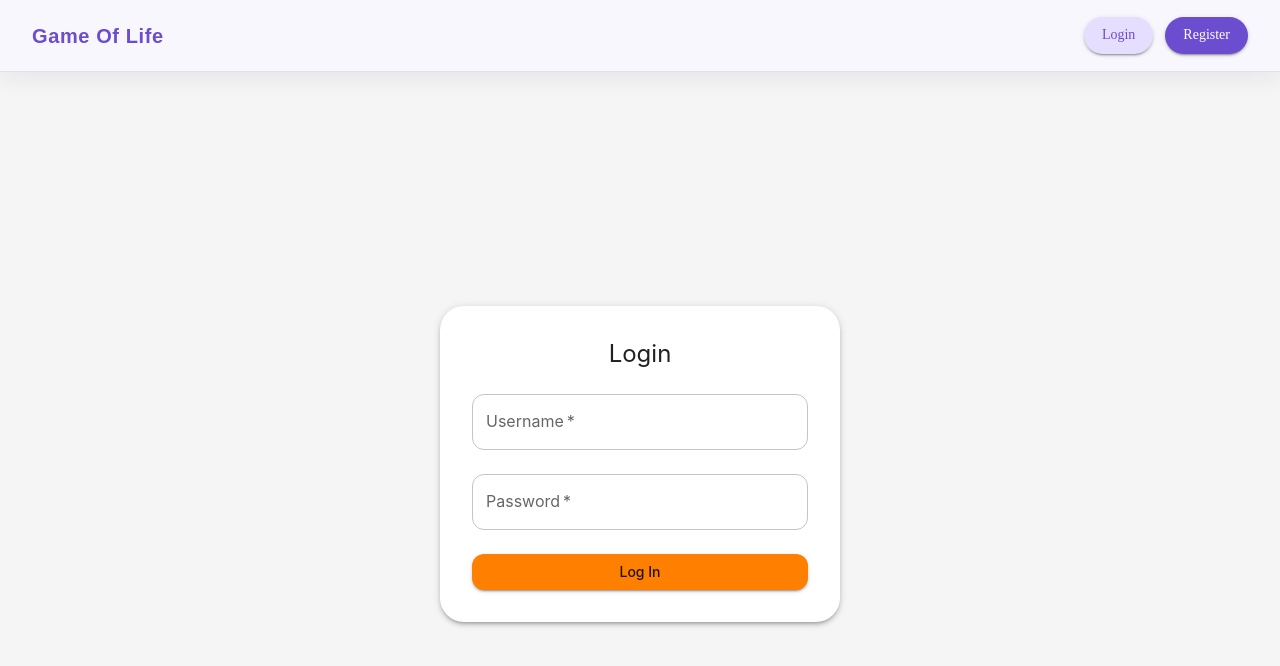
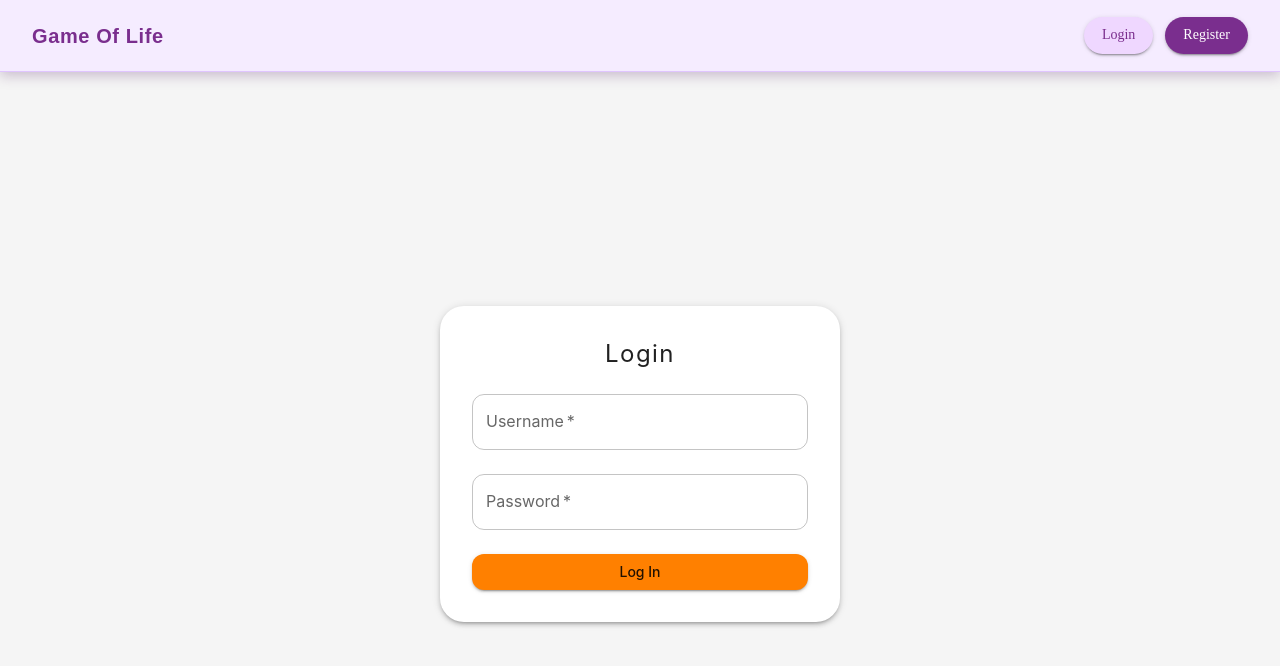
Before and after one commit to AmineSaoudi/game-of-life, a React app in the folder frontend/: page /login in a window 1280 px wide. Shown: the top 666 px of the page. Built offline with nearby package versions, Linux system fonts and the light colour scheme; the HTML template or start-up script is replaced by a standard one.

Commit message:
Saving changes to landing page and theme.css

```diff
--- a/frontend/src/pages/landingpageFolder/MainTitle.jsx
+++ b/frontend/src/pages/landingpageFolder/MainTitle.jsx
@@ -5,29 +5,30 @@ const MainTitle = () => {
   return (
     <Box
       sx={{
-        position: "fixed",
-        bottom: 330,
-        right: 150,
-        zIndex: 10,
+        background: "#F4E6FF",
+        border: "3px solid #9049A4",
+        borderRadius: "20px",
+        padding: "20px 28px",
+        boxShadow: "0px 6px 15px rgba(77, 27, 91, 0.25)",
+        display: "flex",
+        justifyContent: "center",
+        alignItems: "center",
       }}
     >
       <Typography
         variant="h1"
         sx={{
-          fontFamily: "Poppins, sans-serif",
-          fontSize: { xs: "2.2rem", md: "3.4rem", lg: "4rem" },
-          fontWeight: 700,
-          letterSpacing: "0.05em",
-          lineHeight: 1.1,
-          textAlign: { xs: "left", md: "right" },
+          fontFamily: "'Press Start 2P', cursive",
+          fontSize: { xs: "1.4rem", md: "1.9rem", lg: "2.2rem" },
+          fontWeight: 400,
+          letterSpacing: "0.07em",
+          lineHeight: 1.3,
+          textAlign: "center",
 
-          // Modern purple gradient title
-          WebkitBackgroundClip: "text",
-          backgroundClip: "text",
-          color: "var(--color-primary)",
+          color: "#7A2E8E",
+          textShadow: "0px 3px 0px #4D1B5B",
 
-          // Softer, more elegant shadow
-          textShadow: "0 4px 12px rgba(108, 76, 207, 0.25)",
+          padding: "8px 0",
         }}
       >
         GAME OF LIFE
--- a/frontend/src/pages/landingpageFolder/landingpage.jsx
+++ b/frontend/src/pages/landingpageFolder/landingpage.jsx
@@ -1,3 +1,4 @@
+// LandingPage.jsx
 import React from 'react';
 import styles from "./landingpage.module.css";
 import { Box } from '@mui/material';
@@ -10,6 +11,8 @@ import MainTitle from './MainTitle.jsx';
 const LandingPage = () => {
   return (
     <Box className={styles.pageWrapper}>
+      {/* Retro main card container */}
+      <Box className={styles.mainCard}>
         <Box className={styles.mainContent}>
           {/* Left column: tasks & habits */}
           <Box className={styles.leftColumn}>
@@ -29,6 +32,7 @@ const LandingPage = () => {
           <MotivationQuote />
         </Box>
       </Box>
+    </Box>
   );
 };
 
--- a/frontend/src/pages/landingpageFolder/landingpage.module.css
+++ b/frontend/src/pages/landingpageFolder/landingpage.module.css
@@ -1,10 +1,24 @@
 .pageWrapper {
   min-height: 100vh;
   padding: 32px 48px;
-  /* Purple-ish gradient background */
-  background: linear-gradient(135deg, #d7afff 0%, #b29dff 30%, #dcd4ff 65%, #eac5ff 100%);
+  display: flex;
+  justify-content: center;
+  align-items: center;
+  background: linear-gradient(180deg, #fbfbfd 0%, #e1cffc 100%);
+}
+
+/* Big central retro card */
+.mainCard {
+  width: 100%;
+  max-width: 1200px;
+  background: #f4e6ff;
+  border-radius: 28px;
+  border: 3px solid #9049a4;
+  box-shadow: 0px 8px 20px rgba(77, 27, 91, 0.25);
+  padding: 28px 32px 32px;
   display: flex;
   flex-direction: column;
+  gap: 24px;
 }
 
 /* Main two-column area */
@@ -32,10 +46,29 @@
   align-self: flex-start;
 }
 
-/* Bottom quote centered */
+/* Bottom quote centered inside the card */
 .quoteWrapper {
-  margin-top: 32px;
+  margin-top: 8px;
   align-self: center;
   width: 100%;
   max-width: 720px;
 }
+
+/* Responsive: stack columns on smaller screens */
+@media (max-width: 960px) {
+  .pageWrapper {
+    padding: 24px 16px;
+  }
+
+  .mainCard {
+    padding: 20px 18px 24px;
+  }
+
+  .mainContent {
+    flex-direction: column;
+  }
+
+  .rightColumn {
+    max-width: none;
+  }
+}
--- a/frontend/src/styles/theme.css
+++ b/frontend/src/styles/theme.css
@@ -1,30 +1,48 @@
-/* === Game Of Life Theme === */
+/* === Game Of Life Theme (Retro Purple) === */
+
+/* Optional: import retro + clean fonts */
+@import url("https://fonts.googleapis.com/css2?family=Press+Start+2P&family=Nunito:wght@400;600;700&display=swap");
 
 /* 1. Design tokens */
 :root {
-  --color-bg: #F8F7FD;
-  --color-surface: #FFFFFF;
-  --color-primary: #6C4CCF;
-  --color-primary-dark: #5235B8;
-  --color-primary-soft: #E6DEFF;
-  --color-accent-gold: #F3B23A;
+  /* Backgrounds */
+  --color-bg: #f5ecff;
+  --color-bg-gradient: linear-gradient(180deg, #fbfbfd 0%, #e1cffc 100%);
 
-  --color-text-main: #1F1634;
-  --color-text-muted: #7A6C99;
-  --color-text-on-primary: #FFFFFF;
+  /* Surfaces / cards */
+  --color-surface: #f4e6ff;      /* main card bg */
+  --color-surface-soft: #f9f0ff; /* subtle panels */
 
-  --color-border-subtle: #E1DFF1;
+  /* Primary purples (taken from Tasks page) */
+  --color-primary: #7a2e8e;
+  --color-primary-dark: #5c1e72;
+  --color-primary-soft: #efd7ff;
+  --color-primary-strong: #9049a4;
 
-  --color-difficulty-1: #3BB273;
-  --color-difficulty-2: #7AC943;
-  --color-difficulty-3: #FFD447;
-  --color-difficulty-4: #FF9F40;
-  --color-difficulty-5: #E05263;
+  /* Accent */
+  --color-accent-gold: #f3b23a;
 
-  --radius-card: 16px;
+  /* Text */
+  --color-text-main: #3b214f;
+  --color-text-muted: #9a74c0;
+  --color-text-on-primary: #ffffff;
+
+  /* Borders */
+  --color-border-subtle: #e0c5ff;
+  --color-border-strong: #a66cc7;
+
+  /* Difficulty (green → red) */
+  --color-difficulty-1: #3bb273;
+  --color-difficulty-2: #7ac943;
+  --color-difficulty-3: #ffd447;
+  --color-difficulty-4: #ff9f40;
+  --color-difficulty-5: #e05263;
+
+  /* Radii / shadows – more chunky / retro cards */
+  --radius-card: 24px;
   --radius-pill: 999px;
 
-  --shadow-soft: 0 8px 20px rgba(27, 16, 76, 0.06);
+  --shadow-soft: 0px 4px 12px rgba(77, 27, 91, 0.25);
 }
 
 /* 2. Global reset-ish */
@@ -36,16 +54,22 @@
 
 body {
   margin: 0;
-  font-family: "Inter", system-ui, -apple-system, BlinkMacSystemFont, sans-serif;
+  font-family: "Nunito", system-ui, -apple-system, BlinkMacSystemFont, sans-serif;
   background-color: var(--color-bg);
+  background-image: var(--color-bg-gradient);
+  background-attachment: fixed;
   color: var(--color-text-main);
 }
 
 /* 3. Headings */
-h1, h2, h3, h4 {
-  font-family: "Poppins", system-ui, sans-serif;
-  font-weight: 600;
+h1,
+h2,
+h3,
+h4 {
+  font-family: "Press Start 2P", system-ui, sans-serif;
+  font-weight: 400;
   margin: 0;
+  letter-spacing: 0.06em;
 }
 
 /* 4. Layout helpers */
@@ -67,18 +91,20 @@ h1, h2, h3, h4 {
   position: sticky;
   top: 0;
   z-index: 50;
-  background-color: var(--color-surface);
-  border-bottom: 1px solid var(--color-border-subtle);
+  background-color: #dac1ff;
+  border-bottom: 3px solid var(--color-primary-strong);
   display: flex;
   align-items: center;
   justify-content: space-between;
   padding: 12px 32px;
+  box-shadow: 0px 4px 0px rgba(77, 27, 91, 0.3);
 }
 
 .navbar-brand {
-  font-family: "Poppins", system-ui, sans-serif;
-  font-weight: 600;
-  font-size: 20px;
+  font-family: "Press Start 2P", system-ui, sans-serif;
+  font-weight: 400;
+  font-size: 18px;
+  color: var(--color-primary-dark);
 }
 
 .navbar-links {
@@ -91,26 +117,42 @@ h1, h2, h3, h4 {
 .btn {
   border: none;
   cursor: pointer;
-  font-family: "Poppins", system-ui, sans-serif;
-  font-weight: 500;
-  border-radius: var(--radius-pill);
-  padding: 8px 20px;
-  font-size: 14px;
-  transition: background-color 0.15s ease, color 0.15s ease, box-shadow 0.15s ease;
+  font-family: "Press Start 2P", system-ui, sans-serif;
+  font-weight: 400;
+  border-radius: 18px;
+  padding: 10px 22px;
+  font-size: 10px;
+  text-transform: none;
+  letter-spacing: 0.05em;
+  transition: background-color 0.15s ease, color 0.15s ease,
+    box-shadow 0.15s ease, transform 0.15s ease;
 }
 
+/* Primary, used for strong CTAs like + Add Task */
 .btn-primary {
   background-color: var(--color-primary);
   color: var(--color-text-on-primary);
+  border: 3px solid var(--color-primary-soft);
+  box-shadow: 0px 4px 0px #4d1b5b;
 }
 
 .btn-primary:hover {
-  background-color: var(--color-primary-dark);
+  background-color: #8e3da3;
+  transform: translateY(-2px);
+  box-shadow: 0px 6px 0px #4d1b5b;
 }
 
+.btn-primary:active {
+  transform: translateY(1px);
+  box-shadow: 0px 2px 0px #4d1b5b;
+}
+
+/* Nav / secondary buttons */
 .btn-nav {
   background: transparent;
   color: var(--color-text-main);
+  border-radius: var(--radius-pill);
+  padding: 8px 18px;
 }
 
 .btn-nav:hover {
@@ -118,7 +160,7 @@ h1, h2, h3, h4 {
 }
 
 .btn-nav.active {
-  background-color: var(--color-primary);
+  background-color: var(--color-primary-strong);
   color: var(--color-text-on-primary);
 }
 
@@ -129,6 +171,7 @@ h1, h2, h3, h4 {
   border-radius: var(--radius-card);
   box-shadow: var(--shadow-soft);
   padding: 20px 24px;
+  border: 2px solid var(--color-border-strong);
 }
 
 /* Spacing utility */
@@ -145,19 +188,20 @@ h1, h2, h3, h4 {
   padding: 4px 12px;
   border-radius: var(--radius-pill);
   background-color: var(--color-primary-soft);
-  color: var(--color-primary);
-  font-family: "Poppins", system-ui, sans-serif;
+  color: var(--color-primary-strong);
+  font-family: "Nunito", system-ui, sans-serif;
   font-size: 12px;
 }
 
 /* 9. Habit card */
 
 .habit-card {
-  border-left: 4px solid var(--color-primary);
+  border-left: 4px solid var(--color-primary-strong);
   display: flex;
   align-items: center;
   justify-content: space-between;
   gap: 16px;
+  background-color: var(--color-surface-soft);
 }
 
 .habit-info {
@@ -179,15 +223,25 @@ h1, h2, h3, h4 {
   height: 24px;
   border-radius: 50%;
   border: 3px solid var(--color-difficulty-1);
-  background-color: white;
+  background-color: #ffffff;
 }
 
 /* Add modifier classes */
-.difficulty-1 { border-color: var(--color-difficulty-1); }
-.difficulty-2 { border-color: var(--color-difficulty-2); }
-.difficulty-3 { border-color: var(--color-difficulty-3); }
-.difficulty-4 { border-color: var(--color-difficulty-4); }
-.difficulty-5 { border-color: var(--color-difficulty-5); }
+.difficulty-1 {
+  border-color: var(--color-difficulty-1);
+}
+.difficulty-2 {
+  border-color: var(--color-difficulty-2);
+}
+.difficulty-3 {
+  border-color: var(--color-difficulty-3);
+}
+.difficulty-4 {
+  border-color: var(--color-difficulty-4);
+}
+.difficulty-5 {
+  border-color: var(--color-difficulty-5);
+}
 
 /* 10. Progress bar */
 
@@ -195,7 +249,7 @@ h1, h2, h3, h4 {
   width: 100%;
   height: 8px;
   border-radius: var(--radius-pill);
-  background-color: #EDEBFA;
+  background-color: #edebfa;
   overflow: hidden;
 }
 
@@ -203,6 +257,6 @@ h1, h2, h3, h4 {
   height: 100%;
   width: 0%;
   border-radius: inherit;
-  background-color: var(--color-primary);
+  background-color: var(--color-primary-strong);
   transition: width 0.2s ease;
 }
```
Also changed, not shown: frontend/src/pages/landingpageFolder/MotivationQuote.jsx (+35 -27 lines), 1 other file (tests, documents, lock files or other folders). Lines whose indentation alone changed are shown as unchanged.
